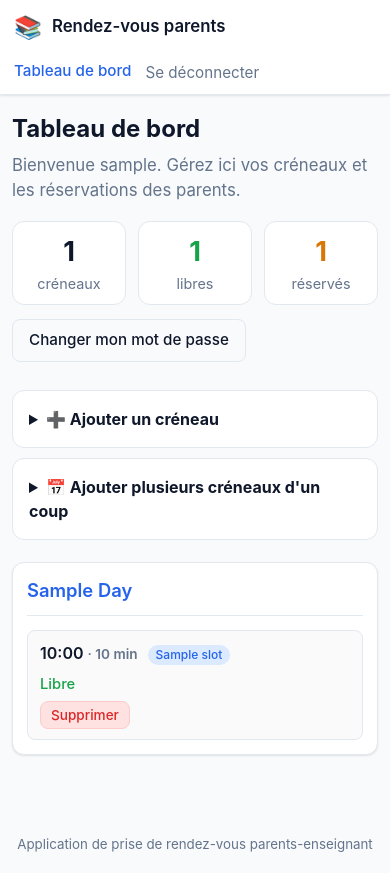
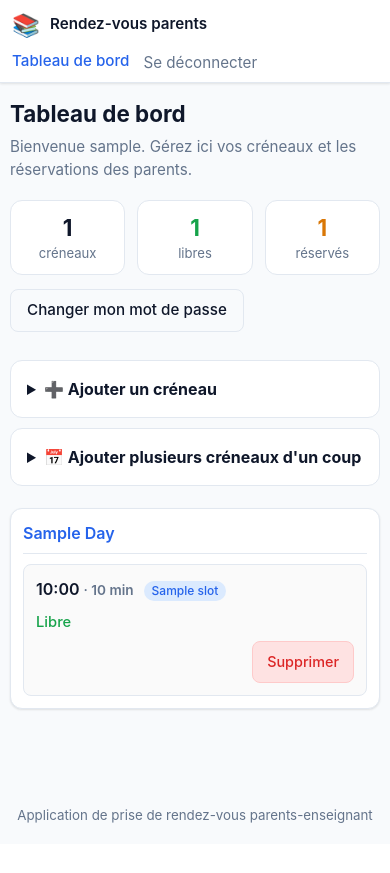
Before and after one commit to cycy99-project/Ecole_Admin_Celia, a FastAPI app: template backend/app/templates/admin.html in a window 390 px wide. After the commit the page ends 823 px from the top, so only its background shows below. Run offline with FastAPI, Linux system fonts and the light colour scheme; the template is opened without the code that fills it: most values are stand-ins (such as "Sample title", 1, 10 or a date in 2020).

Commit message:
feat(mobile): optimisation affichage smartphone + manifest PWA
- CSS mobile densifié : grille créneaux 2 colonnes en mode parents,
  formulaires admin empilés en colonne, tap targets >=42px,
  font-size 16px sur les inputs (évite zoom iOS), modale plein écran.
- Manifest webmanifest + icône SVG calendrier pour ajout à l'écran d'accueil.
- Meta apple-mobile-web-app-* pour bonne intégration iOS Safari.
- viewport-fit=cover pour notch iPhone.

Co-Authored-By: Claude Opus 4.7 (1M context) <noreply@anthropic.com>

```diff
--- a/backend/app/static/style.css
+++ b/backend/app/static/style.css
@@ -374,14 +374,58 @@ input:focus {
 
 /* Mobile */
 @media (max-width: 600px) {
-    .hero h1 { font-size: 1.5rem; }
+    .hero h1 { font-size: 1.4rem; }
+    .hero .subtitle { font-size: 0.95rem; }
+    .topbar { padding: 8px 12px; gap: 8px; }
+    .brand { font-size: 0.95rem; }
+    .container { padding: 14px 10px 32px; }
+    .day-card { padding: 12px; margin-bottom: 14px; }
+    .day-title { font-size: 1rem; padding-bottom: 8px; margin-bottom: 10px; }
+
+    /* Vue parents : 2 colonnes denses sur mobile */
+    .slot-grid {
+        grid-template-columns: repeat(auto-fill, minmax(135px, 1fr));
+        gap: 8px;
+    }
+    .slot { padding: 12px 8px; min-height: 110px; }
+    .slot-time { font-size: 1.1rem; }
+    .slot-duration { display: block; margin-top: 2px; }
+    .slot-reserve-btn {
+        width: 100%;
+        padding: 10px 8px;
+        font-size: 0.92rem;
+    }
+
+    /* Vue admin : empile en cartes */
     .slot-row {
         grid-template-columns: 1fr;
-        gap: 6px;
+        gap: 8px;
+        padding: 12px;
     }
-    .slot-row-actions { justify-content: flex-start; }
-    .topbar { padding: 10px 14px; }
-    .container { padding: 16px 12px 40px; }
-    .day-card { padding: 14px; }
-    .kpi { padding: 10px 12px; }
+    .slot-row-actions {
+        justify-content: flex-end;
+        flex-wrap: wrap;
+    }
+    .btn-sm { padding: 8px 14px; font-size: 0.9rem; }
+
+    .kpi { padding: 10px 12px; min-width: 90px; }
+    .kpi-num { font-size: 1.4rem; }
+    .kpi-lbl { font-size: 0.82rem; }
+
+    /* Formulaires admin : tout en colonne */
+    .hform { gap: 10px; }
+    .hform label { flex: 1 1 100%; }
+    .hform button { width: 100%; }
+
+    /* Modale plein écran (approx) */
+    .modal { width: 96%; max-width: none; margin: auto; }
+    .modal-form { padding: 18px; }
+
+    .auth-card { padding: 22px 18px; margin: 16px auto; }
+    .confirm-card { padding: 30px 18px; margin: 16px auto; }
+    .confirm-icon { font-size: 2.8rem; }
+
+    /* Tap targets confortables partout */
+    .btn { min-height: 42px; }
+    input, select, textarea { font-size: 16px; } /* évite le zoom iOS */
 }
--- a/backend/app/templates/base.html
+++ b/backend/app/templates/base.html
@@ -2,9 +2,16 @@
 <html lang="fr">
 <head>
     <meta charset="UTF-8">
-    <meta name="viewport" content="width=device-width, initial-scale=1.0">
+    <meta name="viewport" content="width=device-width, initial-scale=1.0, viewport-fit=cover">
     <meta name="theme-color" content="#2563eb">
+    <meta name="apple-mobile-web-app-capable" content="yes">
+    <meta name="apple-mobile-web-app-status-bar-style" content="default">
+    <meta name="apple-mobile-web-app-title" content="RDV École">
+    <meta name="format-detection" content="telephone=no">
     <title>{% block title %}Rendez-vous parents{% endblock %}</title>
+    <link rel="manifest" href="/static/manifest.webmanifest">
+    <link rel="icon" type="image/svg+xml" href="/static/icon.svg">
+    <link rel="apple-touch-icon" href="/static/icon.svg">
     <link rel="stylesheet" href="/static/style.css">
 </head>
 <body>
```
Also changed, not shown: backend/app/static/icon.svg (added), backend/app/static/manifest.webmanifest (added).
